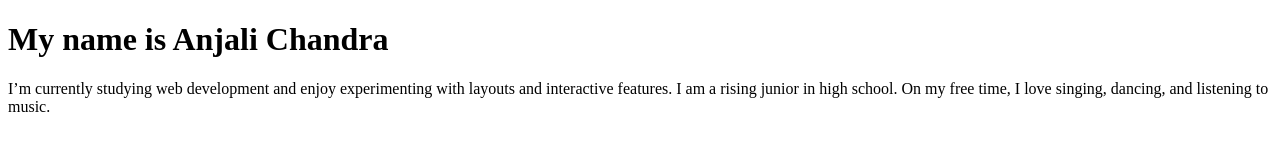
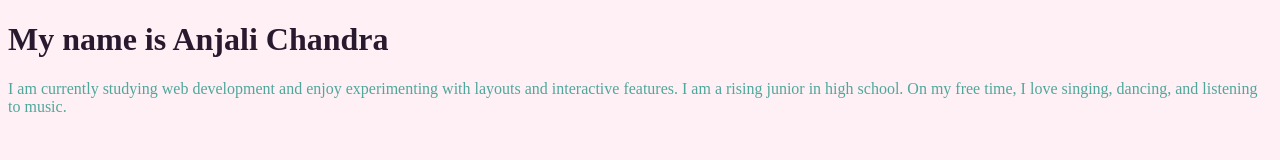
Before and after one commit to ac0609/ac0609.github.io, a plain HTML site: page index.html in a window 1280 px wide. Drawn offline with Linux system fonts and the light colour scheme.

Commit message:
Update index.html

```diff
--- a/index.html
+++ b/index.html
@@ -4,20 +4,20 @@
     <title>My Personal Introduction</title>
     <style>
 body {
-background-color: FFF0F5;
+background-color: #FFF0F5;
 }
 h1 {
-color: 29192E;
+color: #29192E;
 }
 p {
-color: 4FA79B;
+color: #4FA79B;
 }
 
     </style>
   </head>
   <body>
 <h1>My name is Anjali Chandra</h1>
-    <p><p>I’m currently studying web development and enjoy experimenting with layouts and interactive features. I am a rising junior in high school. On my free time, I love singing, dancing, and listening to music.</p>
+    <p><p>I am currently studying web development and enjoy experimenting with layouts and interactive features. I am a rising junior in high school. On my free time, I love singing, dancing, and listening to music.</p>
 </p>
   </body>
 </html>
```
